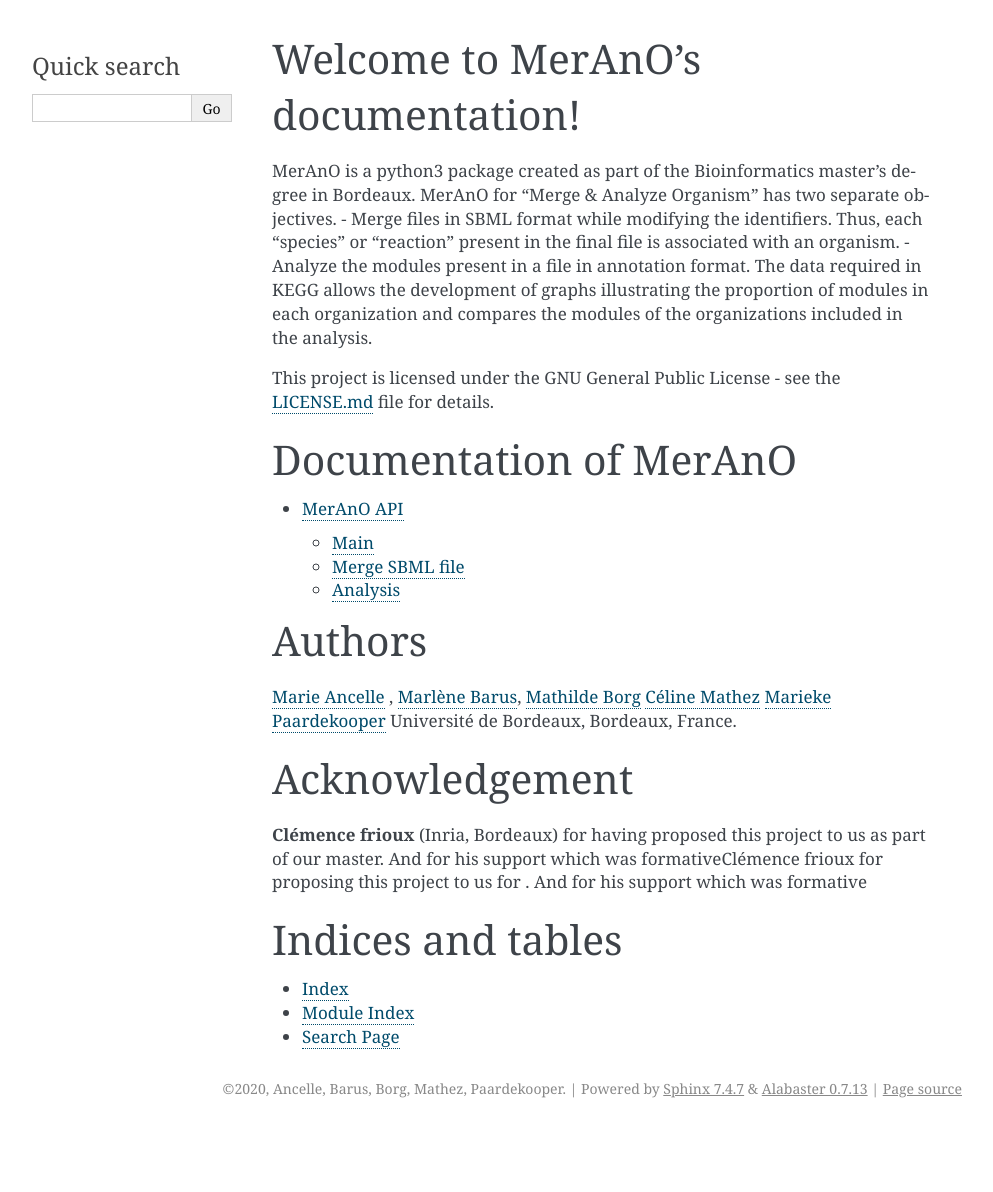
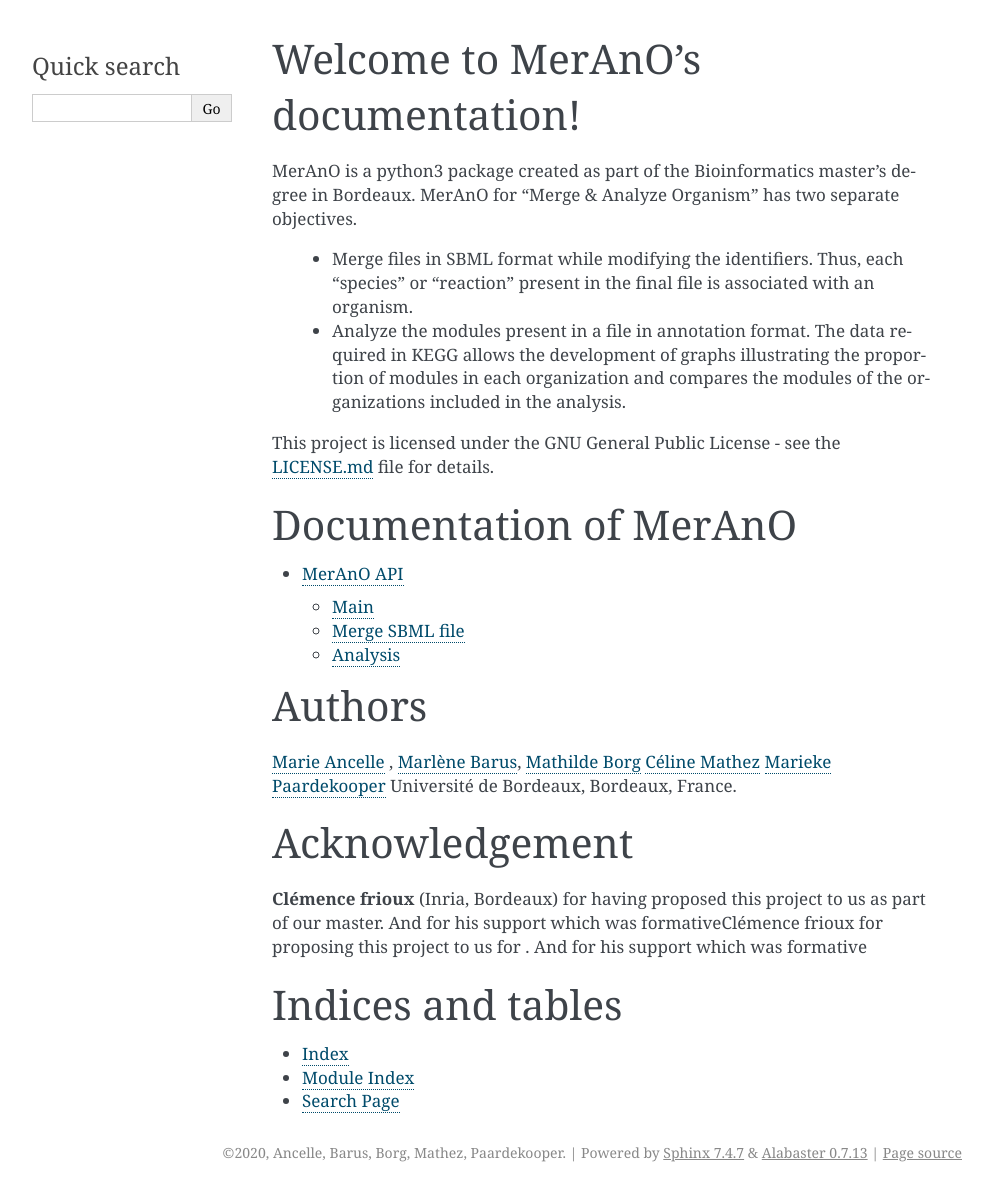
Before and after one commit to marlenebrs/MerAnO, a Sphinx documentation site: the page built from docs/source/index.rst, in a window 1280 px wide. Shown: the whole page, without its empty margins (148-1141 px from the left). Built offline with Sphinx 7.4.7, drawn with Linux system fonts in a browser that asks for light colours; before the commit the page ends 1128 px from its top, so only the background shows below that.

Commit message:
Update docs

```diff
--- a/docs/source/conf.py
+++ b/docs/source/conf.py
@@ -35,7 +35,8 @@
 # Add any Sphinx extension module names here, as strings. They can be
 # extensions coming with Sphinx (named 'sphinx.ext.*') or your custom
 # ones.
-extensions = ['sphinx.ext.autodoc']
+extensions = ['sphinx.ext.autodoc',
+'sphinx.ext.viewcode',]
 
 # Add any paths that contain templates here, relative to this directory.
 templates_path = ['_templates']
--- a/docs/source/index.rst
+++ b/docs/source/index.rst
@@ -8,8 +8,9 @@
 
 
 MerAnO is a python3 package created as part of the Bioinformatics master's degree in Bordeaux. MerAnO for "Merge & Analyze Organism" has two separate objectives.
-- Merge files in SBML format while modifying the identifiers. Thus, each "species" or "reaction" present in the final file is associated with an organism.
-- Analyze the modules present in a file in annotation format. The data required in KEGG allows the development of graphs illustrating the proportion of modules in each organization and compares the modules of the organizations included in the analysis.
+
+ * Merge files in SBML format while modifying the identifiers. Thus, each "species" or "reaction" present in the final file is associated with an organism.
+ * Analyze the modules present in a file in annotation format. The data required in KEGG allows the development of graphs illustrating the proportion of modules in each organization and compares the modules of the organizations included in the analysis.
 
 This project is licensed under the GNU General Public License - see the `LICENSE.md <https://github.com/marlenebrs/MerAnO/blob/master/LICENSE>`__ file for details.
 
```
